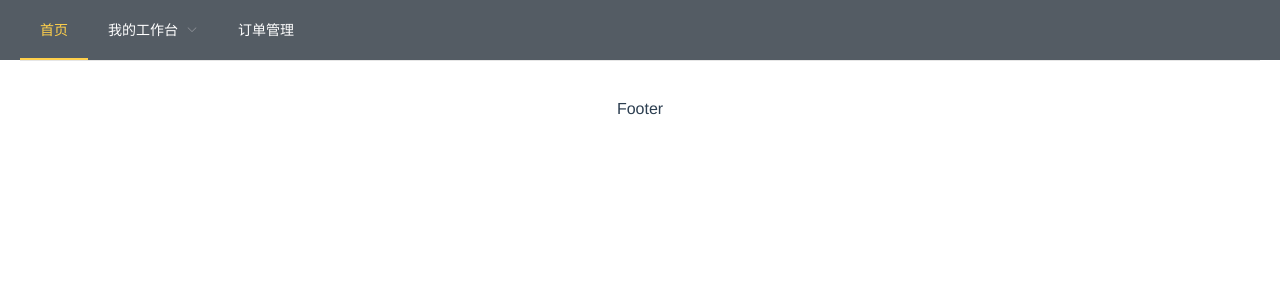
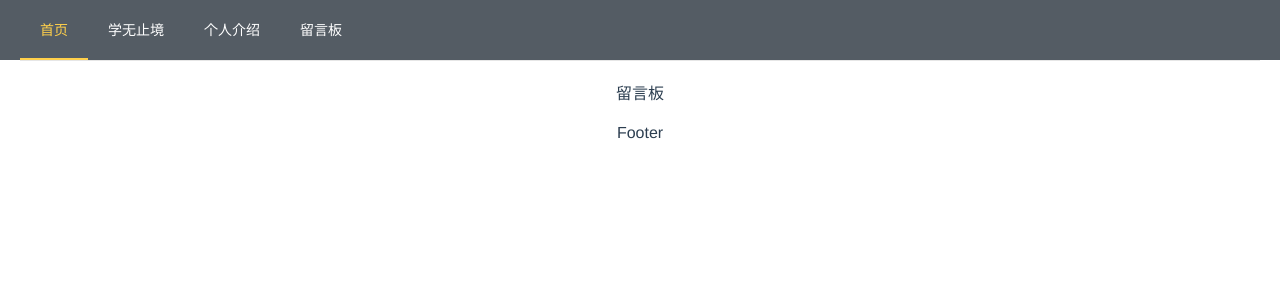
Before and after one commit to lishuang1996/boke, a Vue app: page /Message_Board in a window 1280 px wide. Shown: the top 300 px of the page. Built offline with nearby package versions, Linux system fonts and the light colour scheme.

Commit message:
添加页面

```diff
--- a/src/components/Header.vue
+++ b/src/components/Header.vue
@@ -7,15 +7,9 @@
     @select="handleSelect"
     background-color="#545c64"
     text-color="#fff"
+    router=true
     active-text-color="#ffd04b">
-    <el-menu-item index="1">首页</el-menu-item>
-    <el-submenu index="2">
-      <template slot="title">我的工作台</template>
-      <el-menu-item index="2-1">选项1</el-menu-item>
-      <el-menu-item index="2-2">选项2</el-menu-item>
-      <el-menu-item index="2-3">选项3</el-menu-item>
-    </el-submenu>
-    <el-menu-item index="3">订单管理</el-menu-item>
+    <el-menu-item v-for="(item,index) of menu_arr" :key="index" :index="item.router">{{item.name}}</el-menu-item>
   </el-menu>
   </div>
 </template>
@@ -24,7 +18,20 @@
   export default {
     data(){
       return{
-        activeIndex:'1'
+        activeIndex:'/',
+        menu_arr:[{
+          name:'首页',
+          router:'/',
+        },{
+          name:'学无止境',
+          router:'/Study',
+        },{
+          name:'个人介绍',
+          router:'/Self_Introduction',
+        },{
+          name:'留言板',
+          router:'/Message_Board',
+        }]
       }
     },
     methods:{
--- a/src/router/router.js
+++ b/src/router/router.js
@@ -9,13 +9,23 @@ export default new Router({
   routes: [
     {
       path: '/',
-      name: 'home',
+      name: 'Home',
       component: () => import('@/views/Home.vue')
     },
     {
-      path: '/about',
-      name: 'about',
-      component: () => import('@/views/About.vue')
+      path: '/Study',
+      name: 'Study',
+      component: () => import('@/views/Study.vue')
+    },
+    {
+      path: '/Self_Introduction',
+      name: 'Self_Introduction',
+      component: () => import('@/views/Self_Introduction.vue')
+    },
+    {
+      path: '/Message_Board',
+      name: 'Message_Board',
+      component: () => import('@/views/Message_Board.vue')
     }
   ]
 })
--- a/src/views/About.vue
+++ /dev/null
@@ -1,5 +0,0 @@
-<template>
-  <div class="about">
-    <h1>This is an about page</h1>
-  </div>
-</template>
--- a/src/views/Home.vue
+++ b/src/views/Home.vue
@@ -1,6 +1,6 @@
 <template>
   <div class="Home_Page">
-    <el-button>111</el-button>
+    首页
   </div>
 </template>
 
@@ -8,7 +8,7 @@
 // @ is an alias to /src
 
 export default {
-  name: 'home',
+  name: 'Home',
   components: {
 
   },
--- /dev/null
+++ b/src/views/Message_Board.vue
@@ -0,0 +1,16 @@
+<template>
+  <div>
+    留言板
+  </div>
+</template>
+
+<script>
+  export default {
+    name:'Message_Board'
+
+  }
+</script>
+
+<style lang="scss" scoped>
+
+</style>
--- /dev/null
+++ b/src/views/Self_Introduction.vue
@@ -0,0 +1,15 @@
+<template>
+  <div>
+    个人介绍
+  </div>
+</template>
+
+<script>
+  export default {
+    name:'Self_Introduction'
+  }
+</script>
+
+<style lang="scss" scoped>
+
+</style>
--- /dev/null
+++ b/src/views/Study.vue
@@ -0,0 +1,15 @@
+<template>
+  <div>
+    学习
+  </div>
+</template>
+
+<script>
+  export default {
+    name:'Study'
+  }
+</script>
+
+<style lang="scss" scoped>
+
+</style>
```
